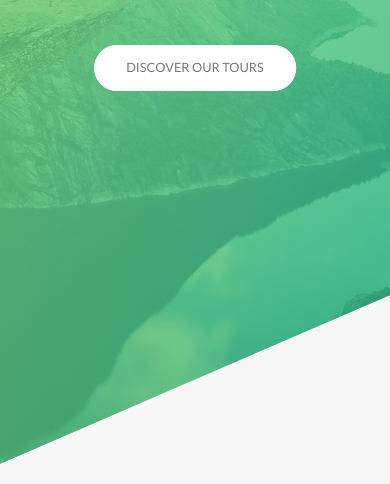
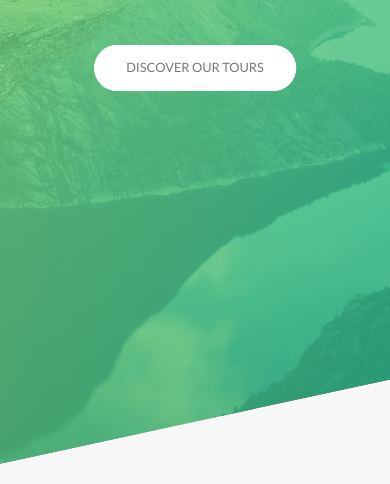
Before and after one commit to miladsade96/Natours, a website: page index.html in a window 390 px wide. Shown: the part 338-822 px from the top of the page. Drawn offline with nearby package versions, Linux system fonts and the light colour scheme; files that its build step writes are made by us from their sources.

Commit message:
Fixing header clip path for mobile devices

```diff
--- a/sass/layout/_header.scss
+++ b/sass/layout/_header.scss
@@ -11,6 +11,11 @@
   -webkit-clip-path: polygon(0 0, 100% 0, 100% 75vh, 0 100%);
   clip-path: polygon(0 0, 100% 0, 100% 75vh, 0 100%);
   position: relative;
+
+  @include respond(phone) {
+    -webkit-clip-path: polygon(0 0, 100% 0, 100% 85vh, 0 100%);
+    clip-path: polygon(0 0, 100% 0, 100% 85vh, 0 100%);
+  }
 
   &__logo-box {
     position: absolute;
```
